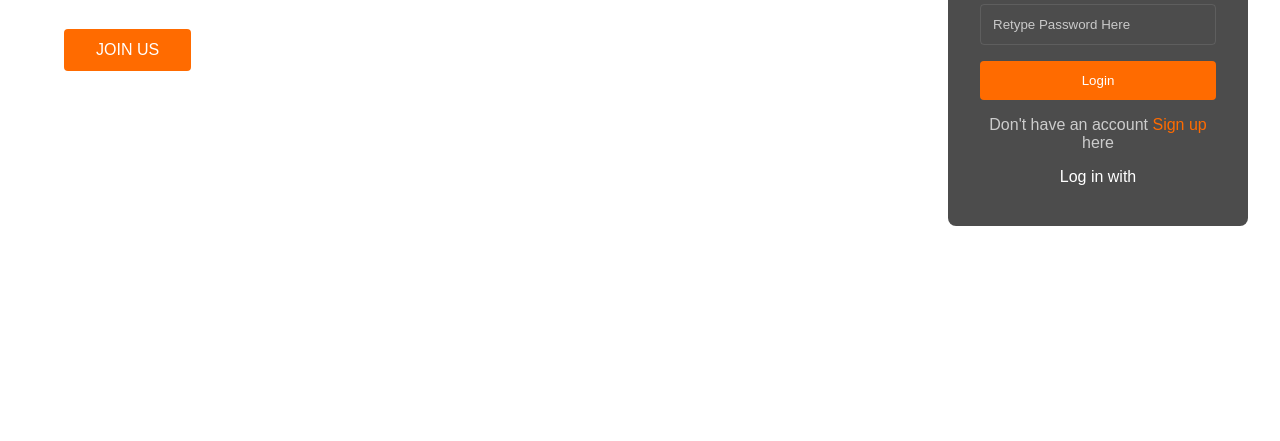
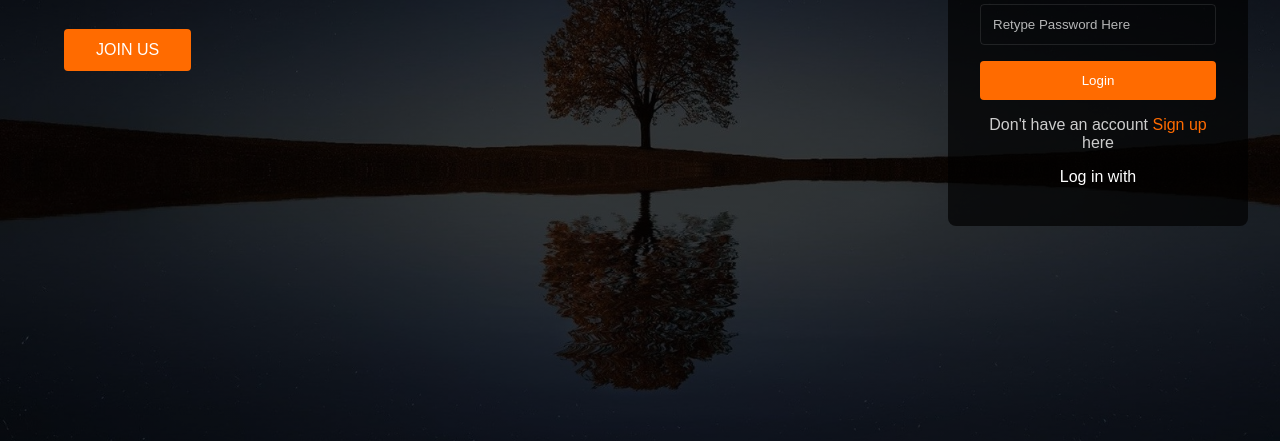
Before and after one commit to Diablo247/css-final-assignment, a plain HTML site: page index.html in a window 1280 px wide. Shown: the part 359-800 px from the top of the page. Drawn offline with Linux system fonts and the light colour scheme.

Commit message:
Update styles.css

```diff
--- a/styles.css
+++ b/styles.css
@@ -6,7 +6,7 @@
 }
 
 .container{
-    background-image:linear-gradient(rgba(0, 0, 0, 0.75), rgba(0, 0, 0, 0.75)), url(bg faly.jpg);
+    background-image:linear-gradient(rgba(0, 0, 0, 0.75), rgba(0, 0, 0, 0.75)), url(bg\ faly.jpg);
     min-height: 100vh;
     background-size: cover;
     background-position: center;
```
